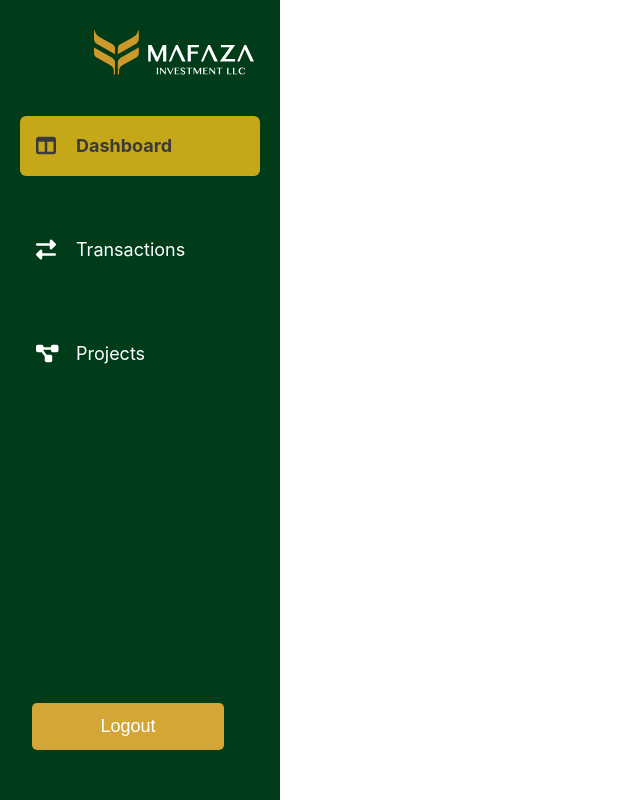
After one commit to nijiya-curions/mafaza, a Django app: page /mafazapp/userdashboard/ in a window 1280 px wide. The commit adds this page. Shown: the whole page, without its empty margins (0-640 px from the left). Run offline with Django 5.2, Linux system fonts and the light colour scheme.

Commit message:
created sidebar

```diff
--- a/mafazapp/static/css/style.css
+++ b/mafazapp/static/css/style.css
@@ -9,7 +9,7 @@
     --text-light: rgba(255, 255, 255, 0.9);
 }
 
-body {
+.bodyhome {
     background-color: #004d1a;
     color: white;
     text-align: center;
@@ -17,7 +17,7 @@ body {
 .logo {
     position: absolute;
     top: 10px;
-    left: -276px;
+    left: -76px;
     text-align: left;
     padding: 20px;
 
@@ -256,3 +256,211 @@ body {
 }
 
 }
+
+/* sidebar */
+
+
+.sidebar {
+    position: fixed;
+    top: 0;
+    left: 0;
+    overflow: hidden;
+    width: 280px;
+    height: 150vh;
+    background-color: #003B1A;
+    color: white;
+    padding: 20px;
+    display: flex;
+    flex-direction: column;
+    align-items: center;
+}
+
+.sidebar .logo{
+    width: 200px;
+    height: 96px;
+    margin-left: 100px;
+}
+/* Sidebar Menu */
+.sidebar-menu {
+
+    width: 100%;
+    display: flex;
+    flex-direction: column;
+    font-family: 'Inter', sans-serif;
+    font-size: 18px;
+    line-height: 28px;
+    font-weight: 400;
+    gap: 44px;
+}
+
+/* Sidebar Menu Items */
+.sidebar-menu .nav-link {
+    padding: 16px;
+    display: flex;
+    align-items: center;
+    color: #FFFFFF;
+
+    border-radius: 6px;
+    gap: 8px;
+    text-decoration: none;
+    font-weight: 400;
+}
+
+/* Sidebar Menu Item - Hover Effect */
+.sidebar-menu .nav-link:hover {
+    background: rgba(255, 255, 255, 0.2);
+}
+
+/* Selected Item */
+.sidebar-menu .nav-link.active {
+    font-weight: 700;
+    color: #3A3A3A;
+    background: #c5a818;
+}
+
+/* Sidebar Menu Icons */
+.sidebar-menu .nav-link i {
+    font-size: 20px;
+    width: 32px;
+}
+
+
+.logout-btn {
+    position: fixed;
+    bottom: 100px;
+    left: 6%;
+    transform: translateX(-50%);
+    width: 10%;
+    background-color: #d4a537;
+    color: white;
+    border: none;
+    padding: 10px;
+    font-size: 18px;
+    border-radius: 5px;
+    text-align: center;
+    overflow: hidden;
+}
+.logout-btn:hover {
+    background-color: #b98b2d;
+}
+
+        /* Toggle Button */
+        .sidebar-toggle {
+            position: fixed;
+            top: 20px;
+            left: 20px;
+            background: #c5a818;
+            color: white;
+            border: none;
+            padding: 10px;
+            font-size: 18px;
+            border-radius: 5px;
+            display: none;
+        }
+
+
+@media screen and (max-width: 2560px) {
+
+    .logout-btn {
+        position: fixed;
+        bottom: 100px;
+        left: 5%;
+        transform: translateX(-50%);
+        width: 7%;
+    }
+
+}
+
+@media screen and (max-width: 1440px) {
+
+    .logout-btn {
+        position: fixed;
+        bottom: 50px;
+        left: 10%;
+        transform: translateX(-50%);
+        width: 15%;
+    }
+
+}
+
+@media screen and (max-width: 768px) {
+
+    .logo {
+        position: absolute;
+        top: 10px;
+        left: -75px;
+    }
+    .logout-btn {
+        position: fixed;
+        bottom: 50px;
+        left: 14%;
+        transform: translateX(-50%);
+        width: 20%;
+    }
+
+}
+
+/* Responsive Sidebar */
+@media screen and (max-width: 767px) {
+    .sidebar {
+        display: none;
+    }
+    .sidebar-toggle {
+        display: block;
+    }
+    .logout-btn {
+        position: fixed;
+        bottom: 50px;
+        left: 21%;
+        transform: translateX(-50%);
+        width: 32%;
+    }
+    .logo {
+        position: absolute;
+        top: 10px;
+        left: -45px;
+    }
+
+}
+@media screen and (max-width: 426px) {
+    .logout-btn {
+        position: fixed;
+        bottom: 50px;
+        left: 30%;
+        transform: translateX(-50%);
+        width: 49%;
+    }
+}
+@media screen and (max-width: 321px) {
+    .logout-btn {
+        position: fixed;
+        bottom: 50px;
+        left: 45%;
+        transform: translateX(-50%);
+        width: 70%;
+    }
+
+}
+
+/* use dashboard 1 */
+
+.content {
+    margin-left: 280px;
+    padding: 20px;
+    width: calc(100% - 280px);
+}
+.card {
+    border: none;
+    border-radius: 10px;
+    box-shadow: 0 2px 10px rgba(0, 0, 0, 0.1);
+}
+.csv-btn {
+    background-color: #c5a818;
+    color: white;
+    border: none;
+    padding: 10px 20px;
+    border-radius: 5px;
+}
+.csv-btn:hover {
+    background-color: #b98b2d;
+}
--- a/mafazapp/static/script.js
+++ b/mafazapp/static/script.js
@@ -60,3 +60,6 @@ const swiper = new Swiper('.swiper', {
         }
     }
 });
+
+
+// sidebar
--- a/mafazapp/templates/home.html
+++ b/mafazapp/templates/home.html
@@ -5,7 +5,7 @@
 <head>
     <link rel="stylesheet" type="text/css" href="{% static 'css/style.css' %}">
 </head>
-<body>
+<body class="bodyhome">
     <div class="container">
         <div class="row align-items-center row1 ">
             <div class="col-lg-4 col-md-12 col-sm-12 col-12 ">
--- a/mafazapp/templates/layout/app-layout.html
+++ b/mafazapp/templates/layout/app-layout.html
@@ -11,11 +11,9 @@
 
 <body>
     <!-- sidebar -->
-    {% include 'partials/sidebar.html' %}
     {% block 'content' %}
     {% endblock %}
 
-    <script src="https://cdn.tailwindcss.com"></script>
     <script src="https://cdnjs.cloudflare.com/ajax/libs/Swiper/9.0.0/swiper-bundle.min.js"></script>
     <link rel="stylesheet" href="https://cdnjs.cloudflare.com/ajax/libs/Swiper/9.0.0/swiper-bundle.min.css">
 
@@ -28,5 +26,6 @@
 <link rel="stylesheet" type="text/css" href="{% static 'css/style.css' %}">
 
 <script src="{% static 'script.js' %}"></script>
+
 </body>
 </html>
--- /dev/null
+++ b/mafazapp/templates/userdashboard.html
@@ -0,0 +1,73 @@
+{% load static %}
+
+
+<!DOCTYPE html>
+<html lang="en">
+<head>
+    <meta charset="UTF-8">
+    <meta name="viewport" content="width=device-width, initial-scale=1">
+    <title>Responsive Sidebar</title>
+    <link href="https://cdn.jsdelivr.net/npm/bootstrap@5.3.0/dist/css/bootstrap.min.css" rel="stylesheet">
+    <link rel="stylesheet" href="https://cdnjs.cloudflare.com/ajax/libs/font-awesome/6.5.1/css/all.min.css">
+    <link rel="stylesheet" type="text/css" href="{% static 'css/style.css' %}">
+
+    <style>
+        body {
+            font-family: Arial, sans-serif;
+
+        }
+
+    </style>
+</head>
+<body >
+
+    <!-- Sidebar -->
+    <div class="sidebar" id="sidebar" >
+
+        <div class="col-lg-4 col-md-12 col-sm-12 col-12 logo">
+            <img src="{% static 'images/logo.svg' %}" alt="Logo" class="img-fluid ">
+        </div>
+<br><br><br><br>
+<nav class="sidebar-menu">
+    <a href="#" class="nav-link active">
+        <i class="fa-solid fa-table-columns"></i> Dashboard
+    </a>
+    <a href="#" class="nav-link">
+        <i class="fa-solid fa-exchange-alt"></i>
+
+        Transactions
+    </a>
+    <a href="#" class="nav-link">
+        <i class="fa-solid fa-project-diagram"></i>
+        Projects
+    </a>
+</nav>
+<button class="logout-btn">Logout</button>
+    </div>
+
+
+    <!-- Toggle Button -->
+<button class="sidebar-toggle" id="toggleSidebar">☰ </button>
+
+
+
+
+
+    <script>
+        // JavaScript for Sidebar Toggle
+        document.getElementById("toggleSidebar").addEventListener("click", function() {
+        var sidebar = document.getElementById("sidebar");
+        var toggleButton = document.getElementById("toggleSidebar");
+
+        if (sidebar.style.display === "none" || sidebar.style.display === "") {
+            sidebar.style.display = "block";  // Show Sidebar
+            toggleButton.innerHTML = "✖";   // Change to Close Button
+        } else {
+            sidebar.style.display = "none";  // Hide Sidebar
+            toggleButton.innerHTML = "☰";   // Change to Menu Button
+        }
+    });
+    </script>
+    <script src="https://cdn.jsdelivr.net/npm/bootstrap@5.3.0/dist/js/bootstrap.bundle.min.js"></script>
+</body>
+</html>
--- /dev/null
+++ b/mafazapp/urls.py
@@ -0,0 +1,8 @@
+from django.urls import path
+from mafazapp import views
+
+
+urlpatterns = [
+    path('userdashboard/', views.userdashboard, name='userdashboard'),
+
+]
--- a/mafazapp/views.py
+++ b/mafazapp/views.py
@@ -3,3 +3,7 @@ from django.shortcuts import render
 # Create your views here.
 def home(request):
     return render(request,'home.html')
+
+
+def userdashboard(request):
+    return render(request,'userdashboard.html')
--- a/mafazaproject/urls.py
+++ b/mafazaproject/urls.py
@@ -15,11 +15,12 @@ Including another URLconf
     2. Add a URL to urlpatterns:  path('blog/', include('blog.urls'))
 """
 from django.contrib import admin
-from django.urls import path
+from django.urls import path,include
 from mafazapp import views
 
 
 urlpatterns = [
     path('admin/', admin.site.urls),
       path('', views.home, name='home'),
+       path('mafazapp/', include('mafazapp.urls'))
 ]
```
